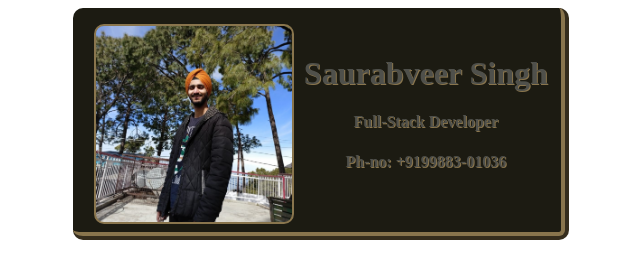
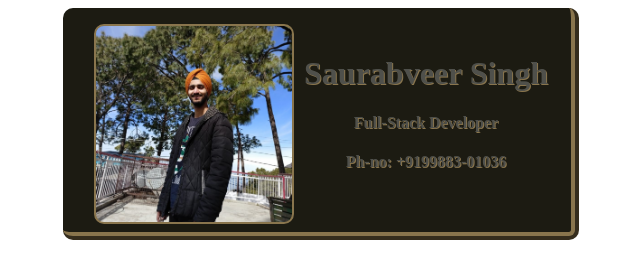
Before and after one commit to saurabveersingh/business-card, a plain HTML site: page index.html in a window 1280 px wide. Shown: the whole page, without its empty margins (319-959 px from the left). Drawn offline with Linux system fonts and the light colour scheme; grey boxes are pictures that could not be loaded.

Commit message:
minor size adjustment

```diff
--- a/card.css
+++ b/card.css
@@ -2,7 +2,7 @@
     margin: 20px 10px;
 }
 .card{
-    width: 480px;
+    width: 500px;
     padding: 16px 0 8px 8px;
     margin: 0 auto 0 auto;
     background: #1C1B12ff;
```
